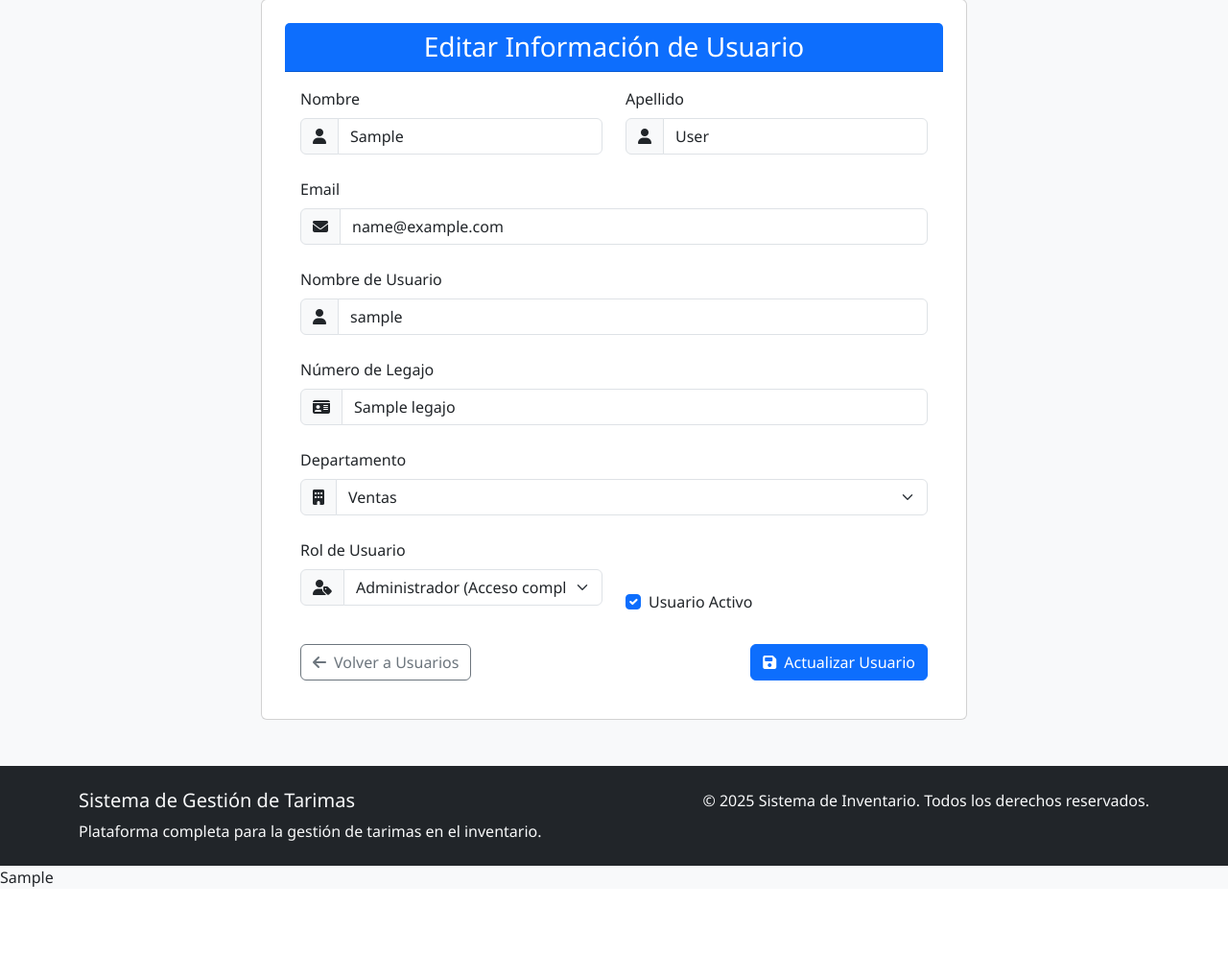
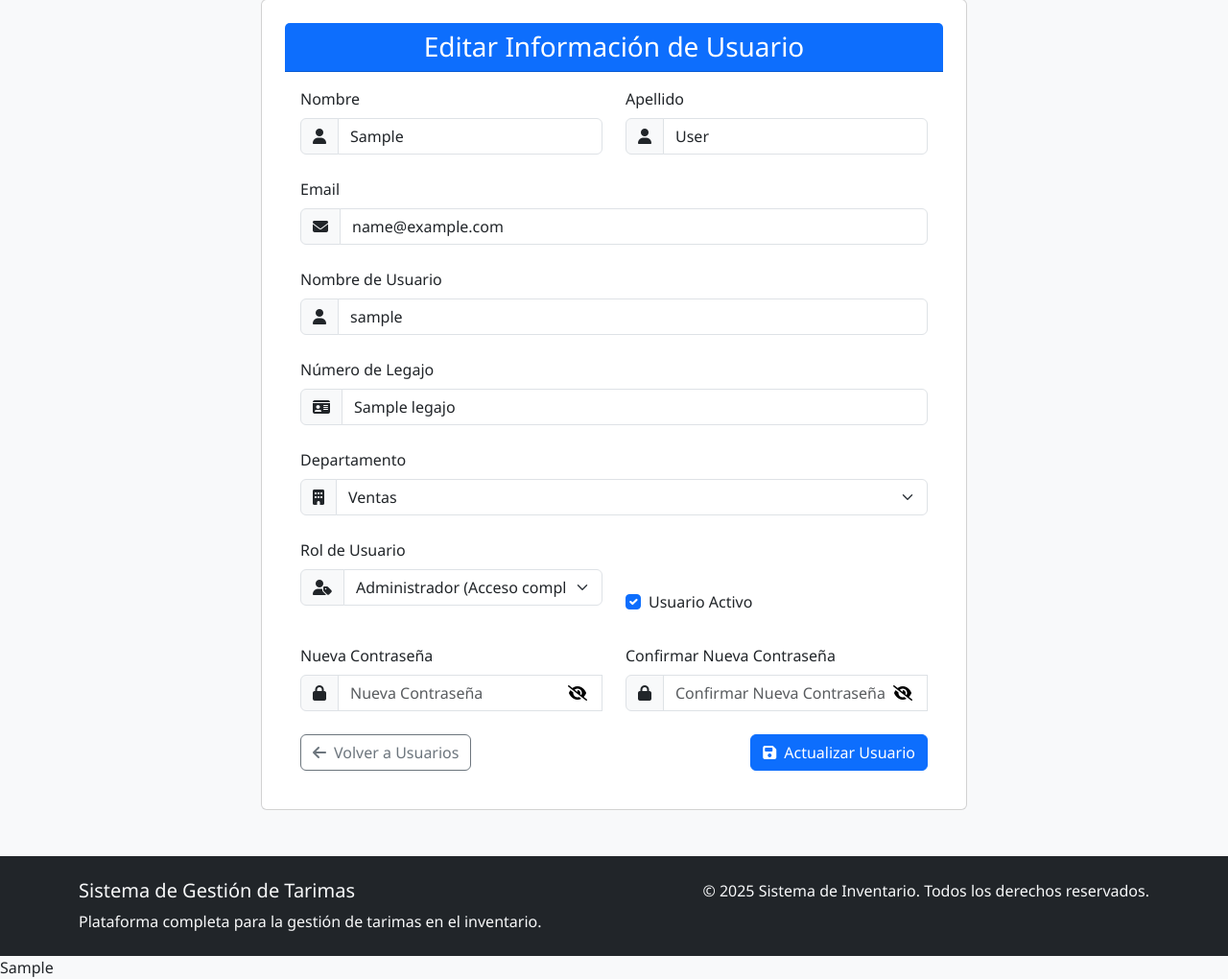
Before and after one commit to nicos92/appphp, a PHP site: template views/dashboard/editar_usuario.php in a window 1280 px wide. Shown: the part 145-1165 px from the top of the page at 96% size. Before the commit the page ends 1069 px from the top, so only its background shows below. Run offline with PHP 8.4, Linux system fonts and the light colour scheme; the template is opened without the code that fills it: most values are stand-ins (such as "Sample title", 1, 10 or a date in 2020); some libraries are stand-ins or nearby versions.

Commit message:
vista para ver las nuevas contraseñas a cambiar

```diff
--- a/views/dashboard/editar_usuario.php
+++ b/views/dashboard/editar_usuario.php
@@ -129,6 +129,41 @@
                                 </div>
                             </div>
 
+                            <!-- Campos para cambio de contraseña -->
+                            <div class="row">
+                                <div class="col-md-6">
+                                    <div class="mb-3">
+                                        <label for="newPassword" class="form-label">Nueva Contraseña</label>
+                                        <div class="input-group position-relative">
+                                            <span class="input-group-text"><i class="fas fa-lock"></i></span>
+                                            <input type="password" class="form-control" id="newPassword" name="newPassword" placeholder="Nueva Contraseña">
+                                            <button type="button" class="password-toggle position-absolute end-0 top-50 translate-middle-y pe-3 border-0 bg-transparent" style="cursor: pointer; z-index: 5;" onclick="togglePassword('newPassword', 'newPasswordToggle')" aria-label="Mostrar/Ocultar contraseña">
+                                                <i id="newPasswordToggle" class="fas fa-eye-slash"></i>
+                                            </button>
+                                        </div>
+                                    </div>
+                                </div>
+                                <div class="col-md-6">
+                                    <div class="mb-3">
+                                        <label for="confirmPassword" class="form-label">Confirmar Nueva Contraseña</label>
+                                        <div class="input-group position-relative">
+                                            <span class="input-group-text"><i class="fas fa-lock"></i></span>
+                                            <input type="password" class="form-control" id="confirmPassword" name="confirmPassword" placeholder="Confirmar Nueva Contraseña">
+                                            <button type="button" class="password-toggle position-absolute end-0 top-50 translate-middle-y pe-3 border-0 bg-transparent" style="cursor: pointer; z-index: 5;" onclick="togglePassword('confirmPassword', 'confirmPasswordToggle')" aria-label="Mostrar/Ocultar confirmación de contraseña">
+                                                <i id="confirmPasswordToggle" class="fas fa-eye-slash"></i>
+                                            </button>
+                                        </div>
+                                    </div>
+                                </div>
+                            </div>
+
+                            <div class="mb-0 p-0" id="passwordMatchMessage" style="display: none;">
+                                <div id="passwordDivMessage" class="alert p-0 alert-info alert-danger" role="alert">
+                                    <i class="fas fa-info-circle me-2"></i>
+                                    <span id="passwordMatchText"></span>
+                                </div>
+                            </div>
+
                             <div class="d-flex justify-content-between">
                                 <a href="<?= BASE_URL ?>/dashboard/usuarios" class="btn btn-outline-secondary">
                                     <i class="fas fa-arrow-left me-2"></i>Volver a Usuarios
@@ -152,3 +187,47 @@
         </div>
     </div>
 </div>
+
+<script>
+    function togglePassword(fieldId, iconId) {
+        const passwordField = document.getElementById(fieldId);
+        const icon = document.getElementById(iconId);
+
+        if (passwordField.type === 'password') {
+            passwordField.type = 'text';
+            icon.classList.remove('fa-eye-slash');
+            icon.classList.add('fa-eye');
+        } else {
+            passwordField.type = 'password';
+            icon.classList.remove('fa-eye');
+            icon.classList.add('fa-eye-slash');
+        }
+    }
+
+    // Función para verificar si las contraseñas coinciden
+    function checkPasswordMatch() {
+        const password = document.getElementById('newPassword').value;
+        const confirmPassword = document.getElementById('confirmPassword').value;
+        const messageDiv = document.getElementById('passwordMatchMessage');
+        const messageText = document.getElementById('passwordMatchText');
+        const passwordDivMessage = document.getElementById('passwordDivMessage');
+
+        if (confirmPassword.length > 0) { // Solo mostrar mensaje si hay algo escrito en confirm password
+            if (password === confirmPassword) {
+                passwordDivMessage.className = 'mb-0 p-2 alert alert-success';
+                messageText.innerHTML = '<i class="fas fa-check-circle text-success me-2"></i>Las contraseñas coinciden';
+                messageDiv.style.display = 'block';
+            } else {
+                messageText.innerHTML = '<i class="fas fa-times-circle text-danger me-2"></i>Las contraseñas no coinciden';
+                passwordDivMessage.className = 'mb-0 p-2 alert alert-danger';
+                messageDiv.style.display = 'block';
+            }
+        } else {
+            messageDiv.style.display = 'none';
+        }
+    }
+
+    // Agregar eventos de escucha a los campos de contraseña
+    document.getElementById('newPassword').addEventListener('input', checkPasswordMatch);
+    document.getElementById('confirmPassword').addEventListener('input', checkPasswordMatch);
+</script>
```
Lines whose indentation alone changed are shown as unchanged.
